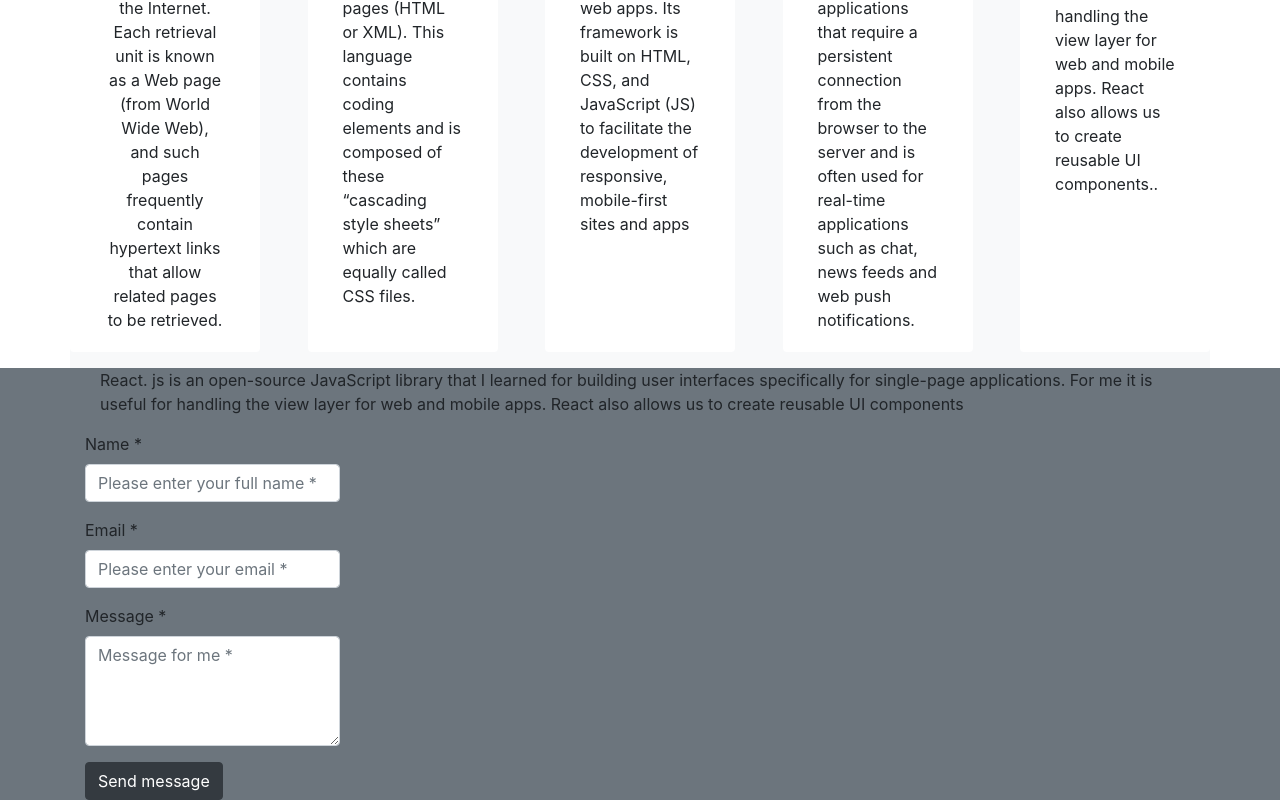
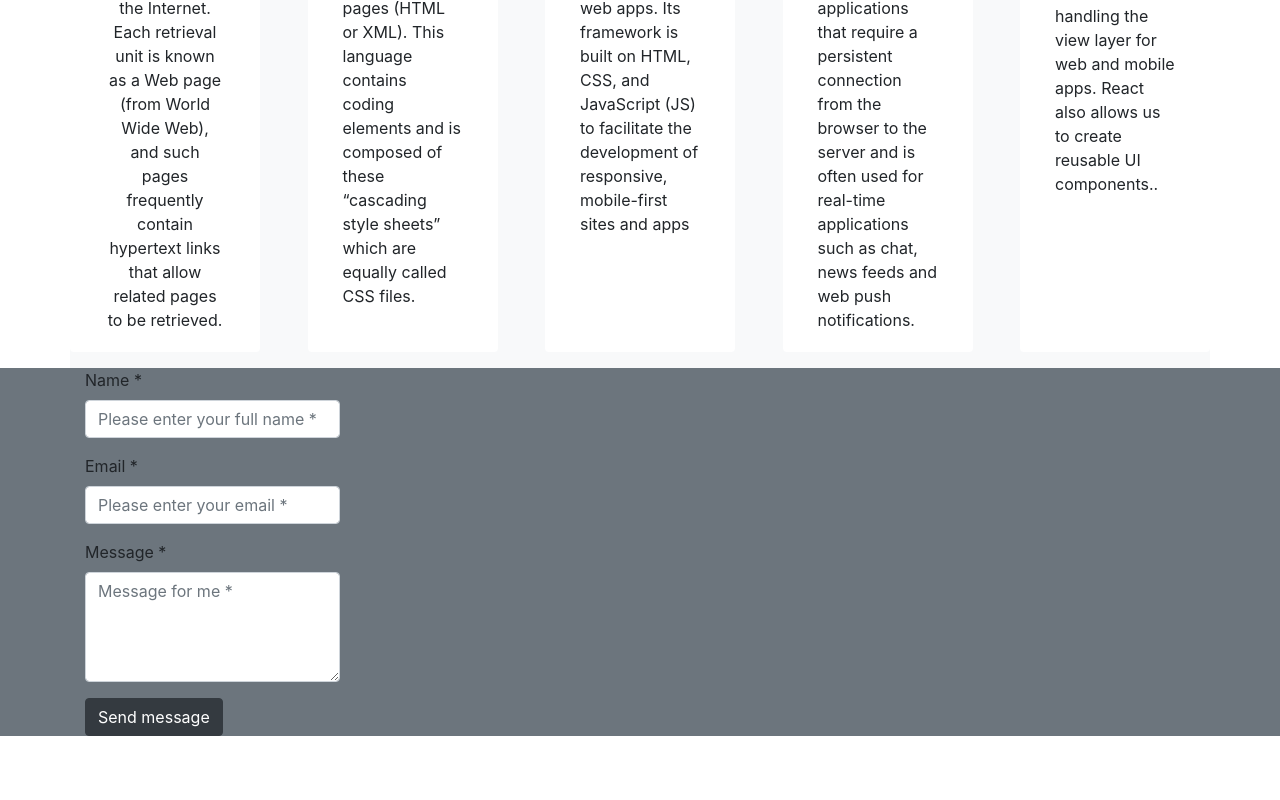
Before and after one commit to mbouchentouf/my-pwp-mileston, a plain HTML site: page public_html/documentation/milestone-3.html in a window 1280 px wide. Shown: the part 1345-2145 px from the top of the page. After the commit the page ends 2081 px from the top, so only its background shows below. Drawn offline with nearby package versions, Linux system fonts and the light colour scheme; a script that the page names is missing.

Commit message:
adjusted contact me section

```diff
--- a/public_html/documentation/milestone-3.html
+++ b/public_html/documentation/milestone-3.html
@@ -125,9 +125,6 @@
 
 <div class="bg-secondary">
     <div class="container">
-        <div class="col"><p>React. js is an open-source JavaScript library that I learned for building user
-            interfaces specifically for single-page applications. For me it is useful for handling the view
-            layer for web and mobile apps. React also allows us to create reusable UI components</p></div>
         <form id="contact-form" method="post"  role="form">
             <div class="controls">
                 <div class="row">
```
